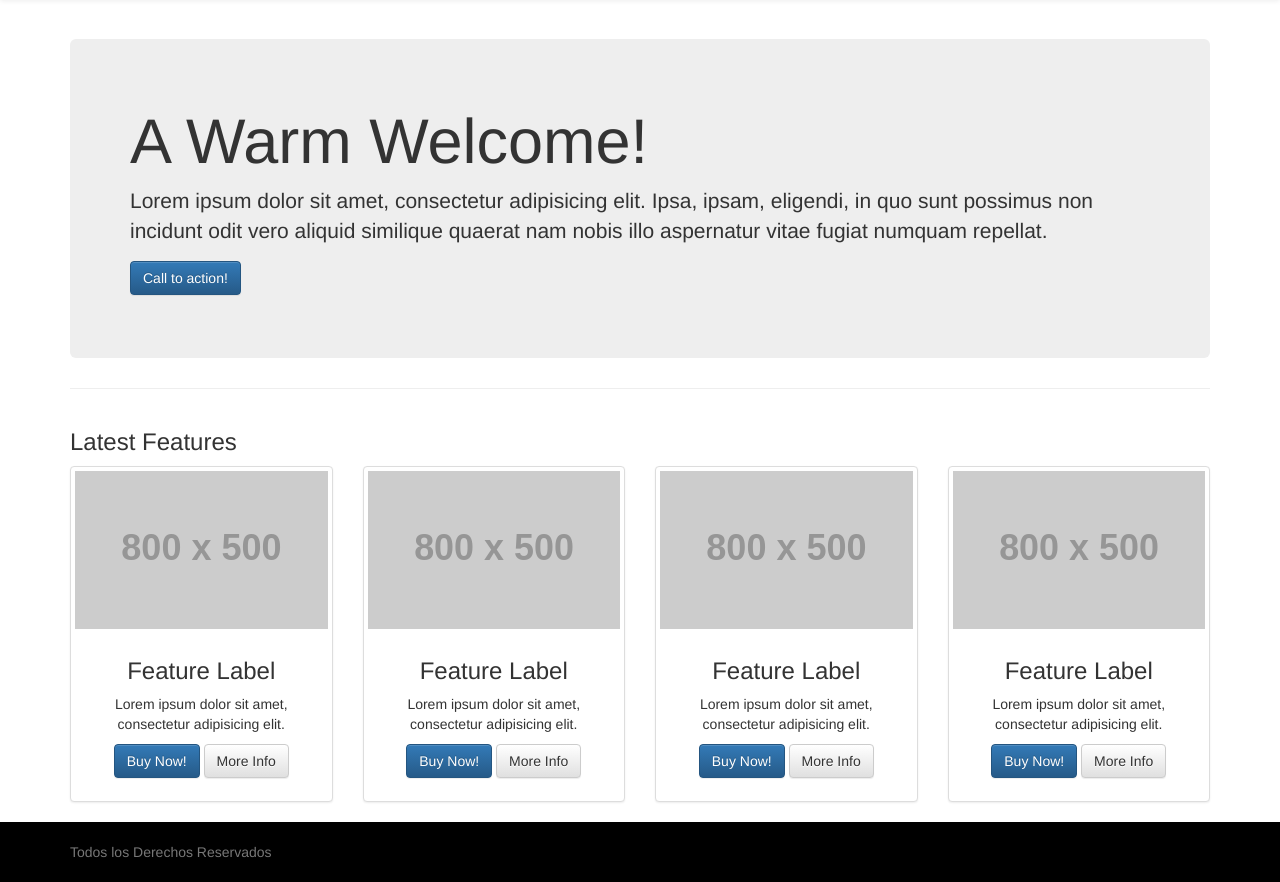
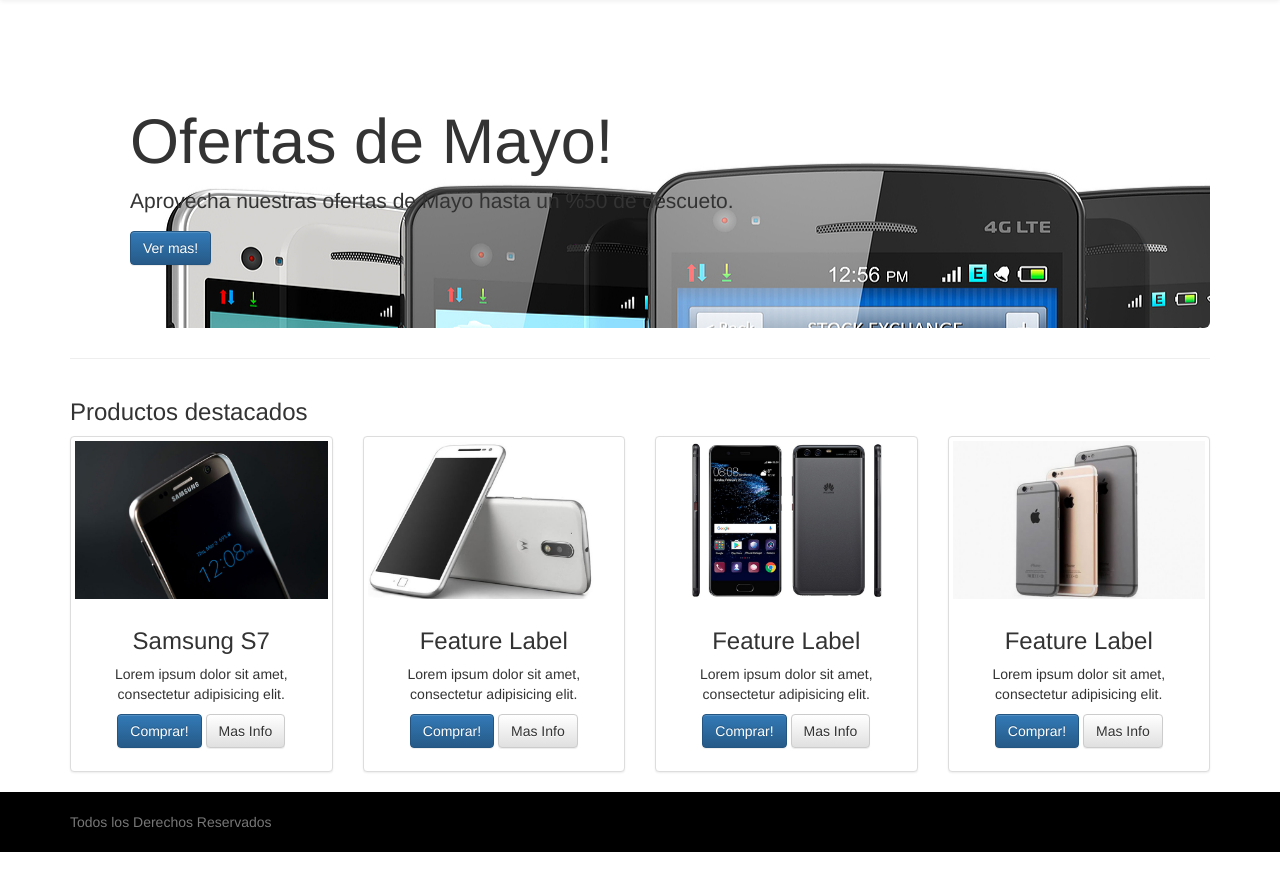
Before and after one commit to Martink137/dhcommerce, a PHP site: page / in a window 1280 px wide. Shown: the part 51-933 px from the top of the page. After the commit the page ends 903 px from the top, so only its background shows below. Run offline with PHP 8.4, Linux system fonts and the light colour scheme; grey boxes labelled with a size stand in for pictures from a placeholder-image service; some libraries are stand-ins or nearby versions.

Commit message:
added images home page

```diff
--- a/css/style.css
+++ b/css/style.css
@@ -7,6 +7,12 @@ body {
   margin-bottom: 60px;
   padding-top: 90px;
 }
+
+header {
+  background-image: url(../images/fondo.png);
+}
+
+
 .footer {
   position: absolute;
   bottom: 0;
--- a/index.html
+++ b/index.html
@@ -49,9 +49,9 @@
 
         <!-- Jumbotron Header -->
         <header class="jumbotron hero-spacer">
-            <h1>A Warm Welcome!</h1>
-            <p>Lorem ipsum dolor sit amet, consectetur adipisicing elit. Ipsa, ipsam, eligendi, in quo sunt possimus non incidunt odit vero aliquid similique quaerat nam nobis illo aspernatur vitae fugiat numquam repellat.</p>
-            <p><a class="btn btn-primary btn-large">Call to action!</a>
+            <h1>Ofertas de Mayo!</h1>
+            <p>Aprovecha nuestras ofertas de Mayo hasta un %50 de descueto.</p>
+            <p><a class="btn btn-primary btn-large">Ver mas!</a>
             </p>
         </header>
 
@@ -60,7 +60,7 @@
         <!-- Title -->
         <div class="row">
             <div class="col-lg-12">
-                <h3>Latest Features</h3>
+                <h3>Productos destacados</h3>
             </div>
         </div>
         <!-- /.row -->
@@ -70,12 +70,12 @@
 
             <div class="col-md-3 col-sm-6 hero-feature">
                 <div class="thumbnail">
-                    <img src="http://placehold.it/800x500" alt="">
+                    <img src="images/samsung-galaxy-s7-800x500.jpg" alt="">
                     <div class="caption">
-                        <h3>Feature Label</h3>
+                        <h3>Samsung S7</h3>
                         <p>Lorem ipsum dolor sit amet, consectetur adipisicing elit.</p>
                         <p>
-                            <a href="#" class="btn btn-primary">Buy Now!</a> <a href="#" class="btn btn-default">More Info</a>
+                            <a href="#" class="btn btn-primary">Comprar!</a> <a href="#" class="btn btn-default">Mas Info</a>
                         </p>
                     </div>
                 </div>
@@ -83,12 +83,12 @@
 
             <div class="col-md-3 col-sm-6 hero-feature">
                 <div class="thumbnail">
-                    <img src="http://placehold.it/800x500" alt="">
+                    <img src="images/Motorola-Moto-G4.jpg" alt="">
                     <div class="caption">
                         <h3>Feature Label</h3>
                         <p>Lorem ipsum dolor sit amet, consectetur adipisicing elit.</p>
                         <p>
-                            <a href="#" class="btn btn-primary">Buy Now!</a> <a href="#" class="btn btn-default">More Info</a>
+                            <a href="#" class="btn btn-primary">Comprar!</a> <a href="#" class="btn btn-default">Mas Info</a>
                         </p>
                     </div>
                 </div>
@@ -96,12 +96,12 @@
 
             <div class="col-md-3 col-sm-6 hero-feature">
                 <div class="thumbnail">
-                    <img src="http://placehold.it/800x500" alt="">
+                    <img src="images/huawei-p10.png" alt="">
                     <div class="caption">
                         <h3>Feature Label</h3>
                         <p>Lorem ipsum dolor sit amet, consectetur adipisicing elit.</p>
                         <p>
-                            <a href="#" class="btn btn-primary">Buy Now!</a> <a href="#" class="btn btn-default">More Info</a>
+                            <a href="#" class="btn btn-primary">Comprar!</a> <a href="#" class="btn btn-default">Mas Info</a>
                         </p>
                     </div>
                 </div>
@@ -109,12 +109,12 @@
 
             <div class="col-md-3 col-sm-6 hero-feature">
                 <div class="thumbnail">
-                    <img src="http://placehold.it/800x500" alt="">
+                    <img src="images/iphone.jpg" alt="">
                     <div class="caption">
                         <h3>Feature Label</h3>
                         <p>Lorem ipsum dolor sit amet, consectetur adipisicing elit.</p>
                         <p>
-                            <a href="#" class="btn btn-primary">Buy Now!</a> <a href="#" class="btn btn-default">More Info</a>
+                            <a href="#" class="btn btn-primary">Comprar!</a> <a href="#" class="btn btn-default">Mas Info</a>
                         </p>
                     </div>
                 </div>
```
Also changed, not shown: images/Motorola-Moto-G4.jpg (added), images/fondo.png (added), images/huawei-p10.png (added), images/iphone.jpg (added), images/samsung-galaxy-s7-800x500.jpg (added).
